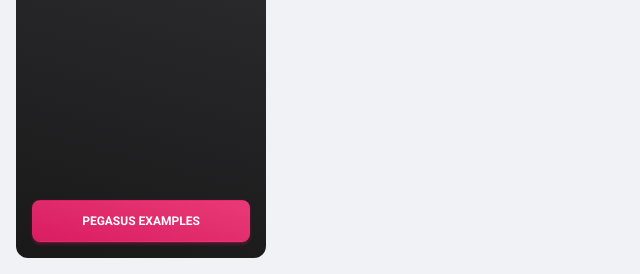
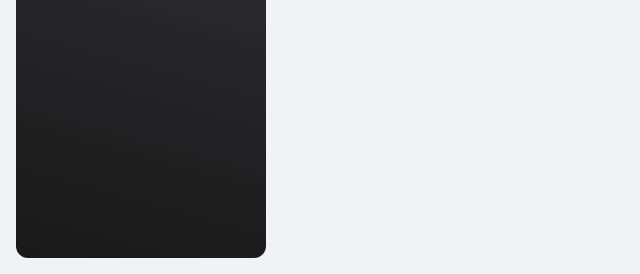
Before and after one commit to jaredblackjcb/react-django-starter, a Django app: template templates/web/app/app_base.html in a window 1280 px wide. Shown: the part 526-800 px from the top of the page, without its empty margins (0-640 px from the left). Run offline with Django 4.2, Linux system fonts and the light colour scheme; the template is opened without the code that fills it, so the values that code supplies are empty; style sheets or scripts are compiled from the project's sources; parts of the project's set-up code (start-up, migrations or seed data) failed here and were passed over.

Commit message:
Styling cleanup

```diff
--- a/templates/frontend/react_app.html
+++ b/templates/frontend/react_app.html
@@ -21,7 +21,7 @@
     <script src="{% url 'javascript-catalog' %}"></script>
     <script src="{% static 'js/site-bootstrap-bundle.js' %}"></script>
 </head>
-<body>
+<body class="g-sidenav-show  bg-gray-200">
     <!-- Main React App -->
   <div id="react-app-container"></div>
   <script src="{% static 'js/index-bundle.js' %}"></script>
--- a/templates/web/components/app_nav.html
+++ b/templates/web/components/app_nav.html
@@ -57,9 +57,4 @@
       {% endif %}
     </ul>
   </div>
-  <div class="sidenav-footer position-absolute w-100 bottom-0 ">
-    <div class="mx-3">
-      <a class="btn bg-gradient-primary mt-4 w-100" href="{% url 'pegasus_examples:examples_home' %}" type="button">{% translate "Pegasus Examples" %}</a>
-    </div>
-  </div>
 </aside>
```
